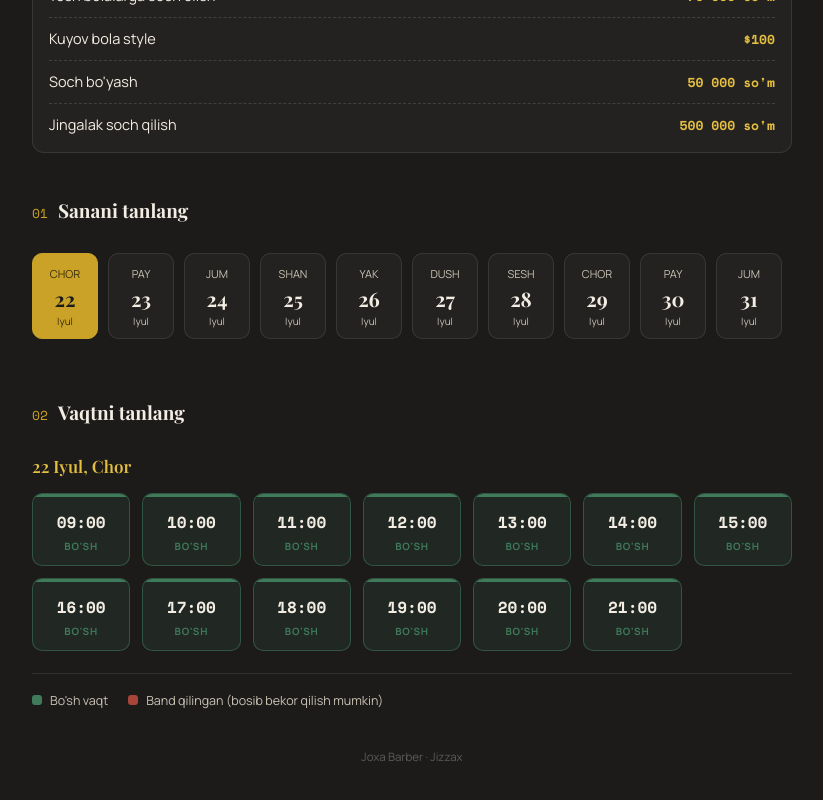
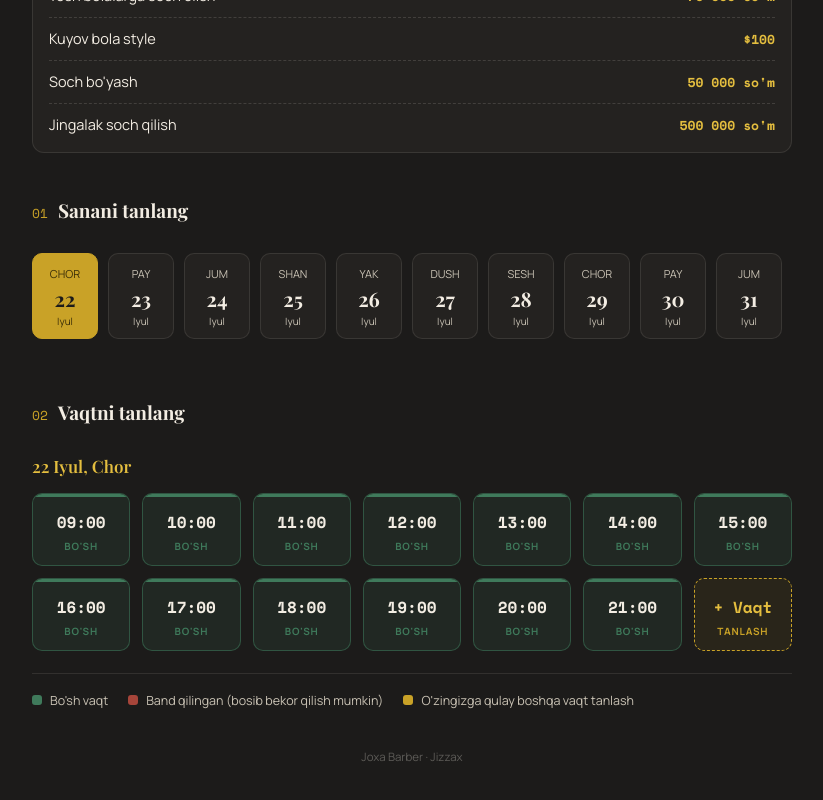
Before and after one commit to shokhruzbekzoirjonov-netizen/joxabarber, a React (Create React App) app: page / in a window 1280 px wide. Shown: the part 318-1118 px from the top of the page, without its empty margins (228-1051 px from the left). Built offline with nearby package versions, Linux system fonts and the light colour scheme.

Commit message:
yangi o'zgarishlar

```diff
--- a/src/BarberNavbar.jsx
+++ b/src/BarberNavbar.jsx
@@ -78,6 +78,7 @@ async function sendTelegram(text) {
 const inputStyle = {
   width: "100%", background: C.bg, border: "1px solid rgba(243,237,227,0.15)", borderRadius: 8,
   padding: "11px 12px", color: C.cream, fontSize: 14.5, outline: "none", fontFamily: "inherit",
+  boxSizing: "border-box",
 };
 const labelStyle = {
   display: "block", fontSize: 11.5, textTransform: "uppercase", letterSpacing: "0.08em",
@@ -103,7 +104,7 @@ function Modal({ onClose, title, sub, children }) {
       onClick={(e) => e.target === e.currentTarget && onClose()}
       style={{ position: "fixed", inset: 0, background: "rgba(10,9,8,0.72)", display: "flex", alignItems: "center", justifyContent: "center", padding: 20, zIndex: 50 }}
     >
-      <div style={{ width: "100%", maxWidth: 360, maxHeight: "100%", overflowY: "auto", background: C.card, border: "1px solid rgba(201,162,39,0.35)", borderRadius: 14, padding: "26px 24px 22px" }}>
+      <div style={{ width: "100%", maxWidth: 360, maxHeight: "100%", overflowY: "auto", background: C.card, border: "1px solid rgba(201,162,39,0.35)", borderRadius: 14, padding: "26px 24px 22px", boxSizing: "border-box" }}>
         <h3 style={{ fontFamily: serif, fontSize: 20, marginBottom: 4 }}>{title}</h3>
         <div style={{ fontFamily: mono, fontSize: 13, color: C.goldB, marginBottom: 20 }}>{sub}</div>
         {children}
@@ -130,6 +131,7 @@ export default function BarberNavbar() {
   const [ism, setIsm] = useState("");
   const [tel, setTel] = useState("");
   const [odamSoni, setOdamSoni] = useState(1);
+  const [customTime, setCustomTime] = useState("");
   const [svc, setSvc] = useState(0);
   const [err, setErr] = useState("");
   const [busy, setBusy] = useState(false);
@@ -153,28 +155,39 @@ export default function BarberNavbar() {
     return () => clearTimeout(t);
   }, [toast]);
 
+  // Standart soatlar va mijozlar o'zi qo'shgan vaqtlarni birlashtirib, tartiblash
+  const allTimes = useMemo(() => {
+    const defaultTimes = HOURS.map((h) => pad(h) + ":00");
+    const bookedTimes = Object.keys(bookings);
+    const merged = Array.from(new Set([...defaultTimes, ...bookedTimes]));
+    return merged.sort();
+  }, [bookings]);
+
   const dateLabel = `${date.getDate()} ${MON_FULL[date.getMonth()]}`;
   const open = (type, time) => {
     setModal({ type, time });
+    setCustomTime(time || "12:30");
     setIsm(""); setTel(""); setOdamSoni(1); setSvc(0); setErr("");
   };
   const close = () => setModal(null);
 
   async function book() {
+    const finalTime = customTime.trim();
     if (!ism.trim() || !tel.trim()) return setErr("Iltimos, ism va telefon raqamingizni kiriting.");
+    if (!finalTime) return setErr("Iltimos, vaqtni tanlang.");
     if (!odamSoni || odamSoni < 1) return setErr("Iltimos, odamlar sonini to'g'ri kiriting.");
 
     setBusy(true);
     setErr("");
     try {
       const latest = await loadDay(date);
-      if (latest[modal.time]) {
+      if (latest[finalTime]) {
         setBookings(latest);
-        setErr("Kechirasiz, bu vaqt hozirgina band qilindi. Boshqa vaqtni tanlang.");
+        setErr(`Kechirasiz, soat ${finalTime} allaqachon band qilingan. Boshqa vaqt tanlang.`);
         return;
       }
       const s = SERVICES[svc];
-      latest[modal.time] = {
+      latest[finalTime] = {
         ism: ism.trim(),
         tel: tel.trim(),
         odamSoni: Number(odamSoni),
@@ -184,8 +197,8 @@ export default function BarberNavbar() {
       };
       await saveDay(date, latest);
       setBookings(latest);
-      setToast(`Band qilindi! ✂️ ${dateLabel}, soat ${modal.time}`);
-      sendTelegram(`✂️ <b>Yangi navbat!</b>\n\n👤 Mijoz: <b>${esc(ism.trim())}</b>\n📞 Telefon: ${esc(tel.trim())}\n👥 Odamlar soni: <b>${odamSoni} kishi</b>\n💈 Xizmat: ${esc(s.name)} — ${priceText(s)}\n📅 Sana: ${date.getDate()}-${MON_FULL[date.getMonth()]}\n🕐 Vaqt: ${modal.time}`);
+      setToast(`Band qilindi! ✂️ ${dateLabel}, soat ${finalTime}`);
+      sendTelegram(`✂️ <b>Yangi navbat!</b>\n\n👤 Mijoz: <b>${esc(ism.trim())}</b>\n📞 Telefon: ${esc(tel.trim())}\n👥 Odamlar soni: <b>${odamSoni} kishi</b>\n💈 Xizmat: ${esc(s.name)} — ${priceText(s)}\n📅 Sana: ${date.getDate()}-${MON_FULL[date.getMonth()]}\n🕐 Vaqt: ${finalTime}`);
       close();
     } catch (e) {
       setErr("Xatolik yuz berdi. Qaytadan urinib ko'ring.");
@@ -265,8 +278,7 @@ export default function BarberNavbar() {
           {dateLabel}, {DOW[date.getDay()]}
         </div>
         <div style={{ display: "grid", gridTemplateColumns: "repeat(auto-fill, minmax(90px, 1fr))", gap: 12 }}>
-          {HOURS.map((h) => {
-            const t = pad(h) + ":00";
+          {allTimes.map((t) => {
             const booked = !loading && !!bookings[t];
             const free = !loading && !booked;
             return (
@@ -288,11 +300,27 @@ export default function BarberNavbar() {
               </div>
             );
           })}
+
+          {/* Mijoz o'zi vaqt qo'shishi uchun tugma */}
+          {!loading && (
+            <div
+              onClick={() => open("book", "")}
+              style={{
+                position: "relative", overflow: "hidden", borderRadius: 10, padding: "16px 6px 12px", textAlign: "center",
+                cursor: "pointer", background: "rgba(201,162,39,0.08)", border: `1px dashed ${C.gold}`,
+              }}
+            >
+              <div style={{ fontFamily: mono, fontSize: 16, fontWeight: 700, color: C.goldB }}>+ Vaqt</div>
+              <div style={{ fontSize: 10, textTransform: "uppercase", letterSpacing: "0.08em", marginTop: 5, fontWeight: 700, color: C.gold }}>
+                Tanlash
+              </div>
+            </div>
+          )}
         </div>
 
         {/* Legend */}
-        <div style={{ display: "flex", gap: 20, marginTop: 22, paddingTop: 18, borderTop: "1px solid rgba(243,237,227,0.1)", fontSize: 12.5, color: C.dim }}>
-          {[[C.green, "Bo'sh vaqt"], [C.red, "Band qilingan (bosib bekor qilish mumkin)"]].map(([c, l]) => (
+        <div style={{ display: "flex", flexWrap: "wrap", gap: 20, marginTop: 22, paddingTop: 18, borderTop: "1px solid rgba(243,237,227,0.1)", fontSize: 12.5, color: C.dim }}>
+          {[[C.green, "Bo'sh vaqt"], [C.red, "Band qilingan (bosib bekor qilish mumkin)"], [C.gold, "O'zingizga qulay boshqa vaqt tanlash"]].map(([c, l]) => (
             <div key={l} style={{ display: "flex", alignItems: "center", gap: 8 }}>
               <span style={{ width: 10, height: 10, borderRadius: 3, background: c }} />
               {l}
@@ -304,7 +332,7 @@ export default function BarberNavbar() {
 
       {/* Book modal */}
       {modal?.type === "book" && (
-        <Modal onClose={close} title="Navbatni tasdiqlash" sub={`${dateLabel} — ${modal.time}`}>
+        <Modal onClose={close} title="Navbatni tasdiqlash" sub={`${dateLabel} — ${customTime || "Vaqtni tanlang"}`}>
           <div style={{ marginBottom: 14 }}>
             <label style={labelStyle}>Ismingiz</label>
             <input style={inputStyle} value={ism} onChange={(e) => setIsm(e.target.value)} placeholder="Masalan: Aziz" />
@@ -314,9 +342,19 @@ export default function BarberNavbar() {
             <input style={inputStyle} type="tel" value={tel} onChange={(e) => setTel(e.target.value)} placeholder="+998 90 123 45 67" />
           </div>
 
-          {/* Nechta odam kelishi */}
-          <div style={{ marginBottom: 14 }}>
-            <label style={labelStyle}>Nechta odam kelasizlar?</label>
+          {/* Vaqt va Odam soni yonma-yon yoki ketma-ket */}
+          <div style={{ display: "flex", gap: 10, marginBottom: 14 }}>
+            <div style={{ flex: 1 }}>
+              <label style={labelStyle}>Kelish vaqti</label>
+              <input
+                style={{ ...inputStyle, colorScheme: "dark" }}
+                type="time"
+                value={customTime}
+                onChange={(e) => setCustomTime(e.target.value)}
+              />
+            </div>
+            <div style={{ flex: 1 }}>
+              <label style={labelStyle}>Nechta odam?</label>
               <input
                 style={inputStyle}
                 type="number"
@@ -326,6 +364,7 @@ export default function BarberNavbar() {
                 onChange={(e) => setOdamSoni(e.target.value)}
                 placeholder="1"
               />
+            </div>
           </div>
 
           <label style={labelStyle}>Xizmat turi</label>
```
Lines whose indentation alone changed are shown as unchanged.
